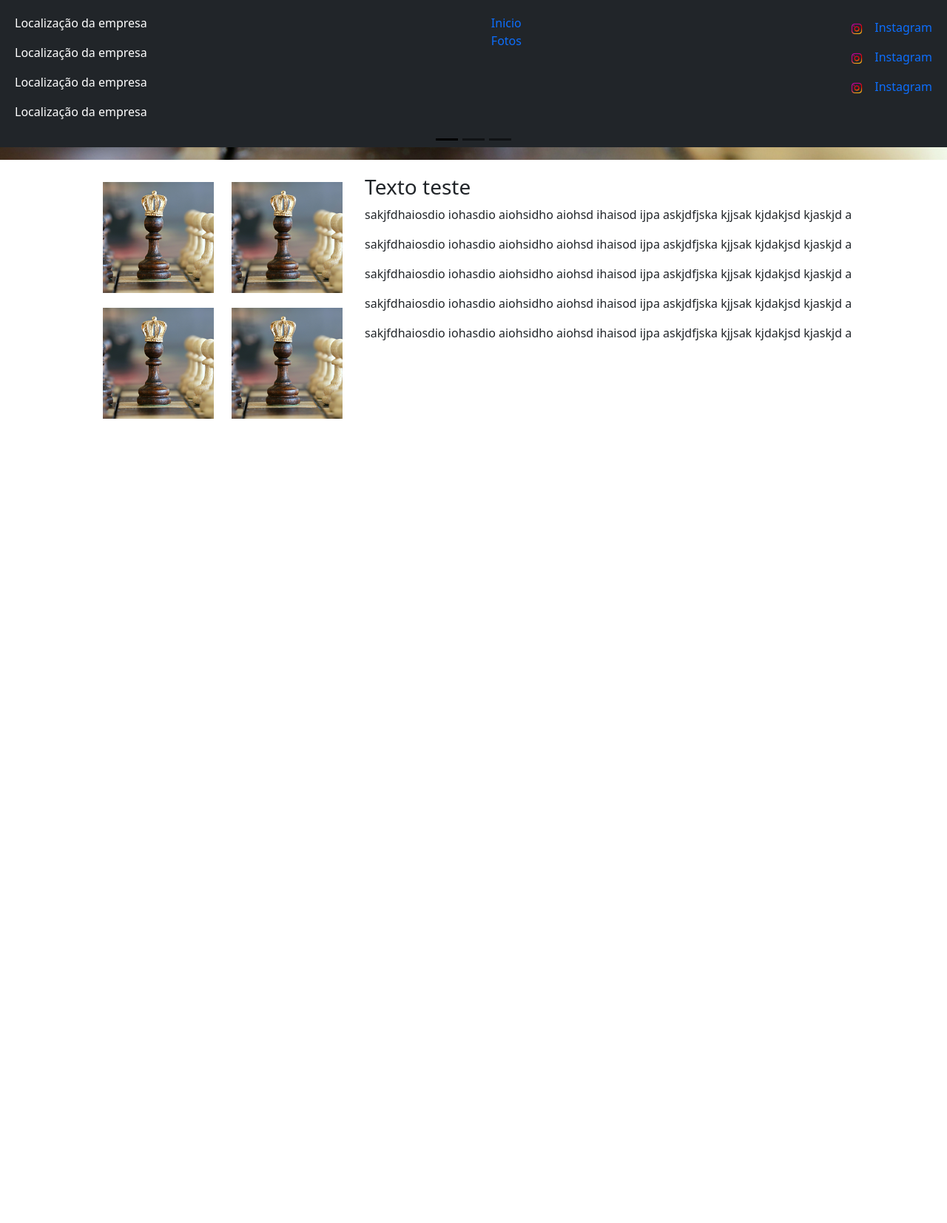
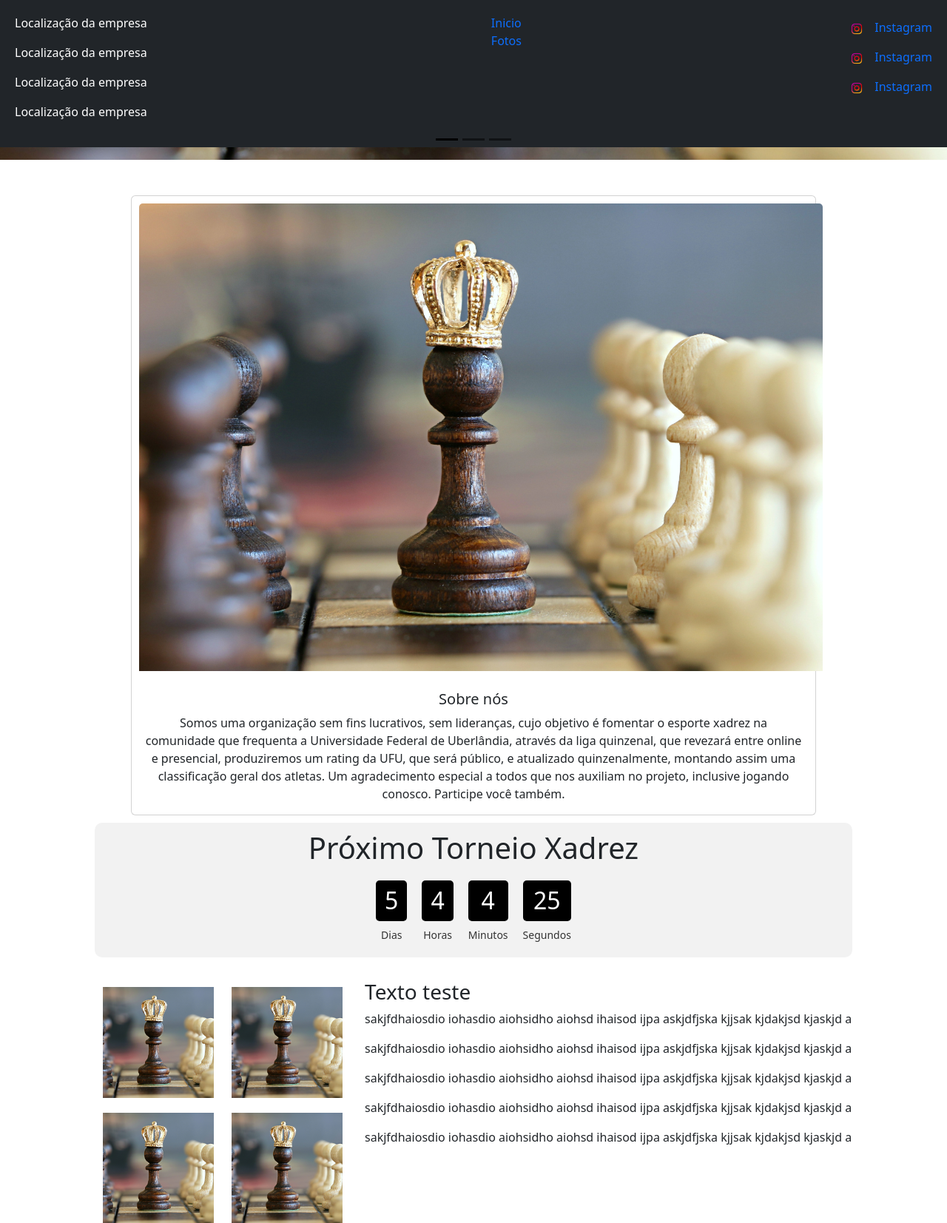
Before and after one commit to CalebePrates/trabalho-final-ppi, a PHP site: page / in a window 1280 px wide. Shown: the part 601-2254 px from the top of the page at 74% size. Before the commit the page ends 1167 px from the top, so only its background shows below. Run offline with PHP 8.4, Linux system fonts and the light colour scheme.

Commit message:
adicionando contador e about us

```diff
--- a/css/inicio.css
+++ b/css/inicio.css
@@ -30,3 +30,58 @@ img {
 .carousel-item h5 {
     color: white;
 }
+.about-us{
+    width: 40%;
+    height: 20%;
+}
+
+
+
+.contador {
+    background-color: #f2f2f2;
+    padding: 10px;
+    border-radius: 10px;
+    text-align: center;
+    max-width: 80%;
+    width: 100%;
+    margin: 10px auto;
+
+}
+
+
+.titulo_countdown1 {
+    text-align: center;
+    font-size: 48px;
+    margin-bottom: 10px;
+}
+
+
+.countdown_1 {
+    color: #fff;
+    display: flex;
+    justify-content: center;
+    flex-wrap: wrap;
+}
+
+.time_1 {
+    text-align: center;
+    margin: 10px;
+}
+
+
+h2 {
+    font-size: 48px;
+    background-color:#000;
+    color: #fff;
+    padding: 8px 12px;
+    border-radius: 5px;
+    margin: 0;
+}
+
+small {
+
+    font-size: 12px;
+    display: block;
+    margin-top: 5px;
+    color: #333; /* Cor do texto cinza escuro */
+}
--- a/index.html
+++ b/index.html
@@ -75,6 +75,50 @@
                 </button>
               </div>
         </section>
+        <section>
+            <div class="container">
+                <div class="row justify-content-center mt-5">
+                    <div class="col-md-10">
+                        <div class="card text-center">
+                            <img src="./images/xadrez.jpg" class="card-img-top img-fluid " alt="...">
+                            <div class="card-body">
+                                <h5 class="card-title">Sobre nós</h5>
+                                <p class="card-text">Somos uma organização sem fins lucrativos, sem lideranças, cujo objetivo é fomentar o esporte xadrez na comunidade que frequenta a Universidade Federal de Uberlândia, através da liga quinzenal, que revezará entre online e presencial, produziremos um rating da UFU, que será público, e atualizado quinzenalmente, montando assim uma classificação geral dos atletas. Um agradecimento especial a todos que nos auxiliam no projeto, inclusive jogando conosco. Participe você também.</p>
+                            </div>
+                        </div>
+                    </div>
+                </div>
+        </section>
+        <section>
+        <!----------------------------------------------------Contador----------------------------------------------------- -->
+                <div class='contador '>
+                    <div class='titulo_countdown1 '>
+                        <h1>Próximo Torneio Xadrez</h1>
+                    </div>
+
+                    <div class='countdown_1'>
+                        <div class='time_1'>
+                        <h2 id="day"></h2>
+                        <small>Dias</small>
+                        </div>
+
+                        <div class='time_1'>
+                        <h2 id="hour"></h2>
+                        <small>Horas</small>
+                        </div>
+
+                        <div class='time_1'>
+                        <h2 id="minute" class='minute'></h2>
+                        <small>Minutos</small>
+                        </div>
+
+                        <div class='time_1'>
+                            <h2 id='second'></h2>
+                        <small>Segundos</small>
+                        </div>
+                    </div>
+                </div>
+        </section>
         <section id="section-galeria">
             <div id="galeria">
                 <div>
@@ -130,6 +174,7 @@
             </div>
         </div>
     </footer>
+    <script src="./js/index.js"></script>
     <script src="https://cdn.jsdelivr.net/npm/bootstrap@5.3.2/dist/js/bootstrap.bundle.min.js" integrity="sha384-C6RzsynM9kWDrMNeT87bh95OGNyZPhcTNXj1NW7RuBCsyN/o0jlpcV8Qyq46cDfL" crossorigin="anonymous"></script>
   </body>
 </html>
--- /dev/null
+++ b/js/index.js
@@ -0,0 +1,19 @@
+var countDate = new Date('Octuber 12, 2023 00:00:00').getTime();
+
+setInterval(function(){
+   var now = new Date().getTime();
+   gap = countDate - now;
+
+
+
+   var d = Math.floor(gap / (1000 * 60 * 60 * 24));
+   var h = Math.floor((gap % (1000 * 60 * 60 * 24 )) / (1000 * 60 * 60));
+   var m = Math.floor((gap % (1000 * 60 * 60)) / (1000 * 60));
+   var s = Math.floor((gap % (1000 * 60)) / 1000);
+
+
+   document.getElementById('day').innerText = d;
+   document.getElementById('hour').innerText = h;
+   document.getElementById('minute').innerText = m;
+   document.getElementById('second').innerText = s;
+})
```
